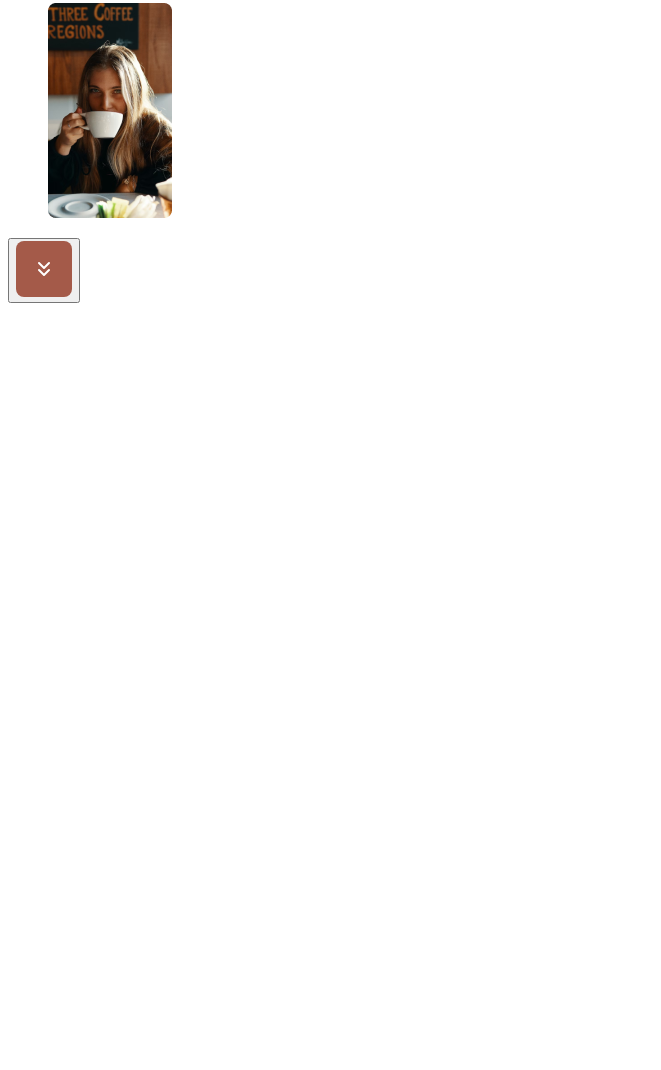
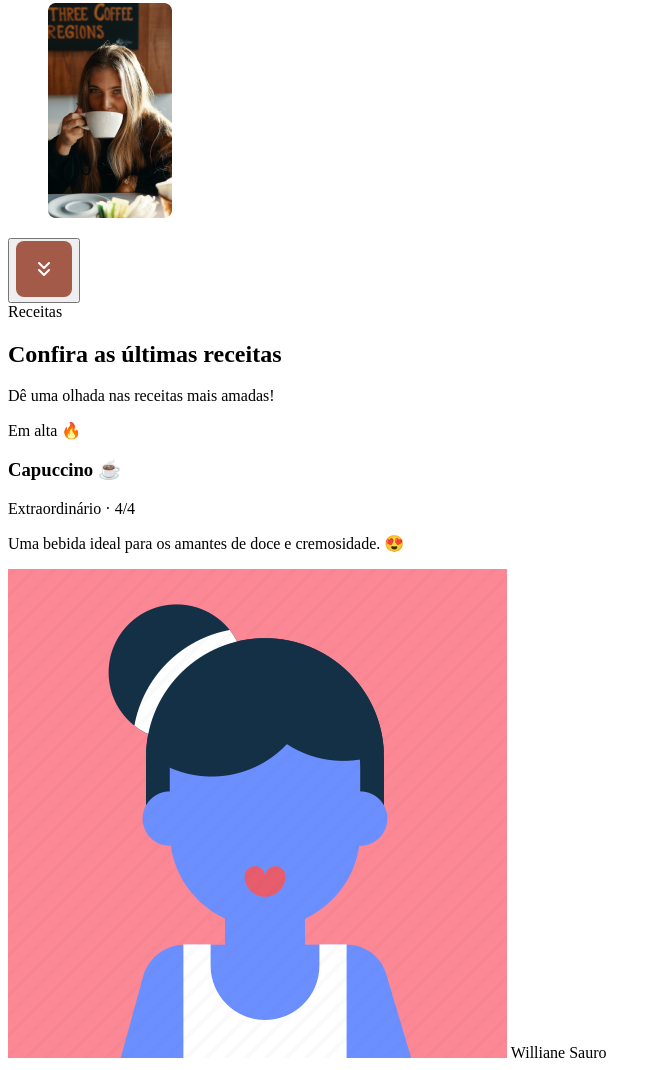
Before and after one commit to marianasciment0/MariCoffe, a plain HTML site: page index.html in a window 1280 px wide. Shown: the part 2642-3712 px from the top of the page, without its empty margins (0-661 px from the left). Before the commit the page ends 2953 px from the top, so only its background shows below. Drawn offline with Linux system fonts and the light colour scheme.

Commit message:
feat: adiciona cards ao main

```diff
--- a/index.html
+++ b/index.html
@@ -53,10 +53,35 @@
                 <button> <img src="./assets/image/Button.svg"/> </button>
             </section>
 
-            <section></section>
+            <section>
+                <header>
+                    <span>Receitas</span>
+                    <h2>Confira as últimas receitas</h2>
+                    <p>Dê uma olhada nas receitas mais amadas!</p>
+                    <div>
+                        <div>
+                            <header>
+                                <div>
+                                    <span>Em alta 🔥</span>
+                                    <h3>Capuccino ☕</h3>
+                                </div>
+                                <p>Extraordinário · 4/4 </p>
+                            </header>
+                            <p>Uma bebida ideal para os amantes de doce e cremosidade. 😍</p>
+                            <div>
+                                <img src="./assets/image/user4.png"/>
+                                <span>Williane Sauro</span>
+                            </div>
+                        </div>
+                    </div>
+
+                </header>
+
+            </section>
 
         </main>
-        <footer></footer>
+        <footer>
+        </footer>
 
     </body>
 </html>
```
Also changed, not shown: assets/image/user1.png (added), assets/image/user2.png (added), assets/image/user3.png (added), assets/image/user4.png (added).
